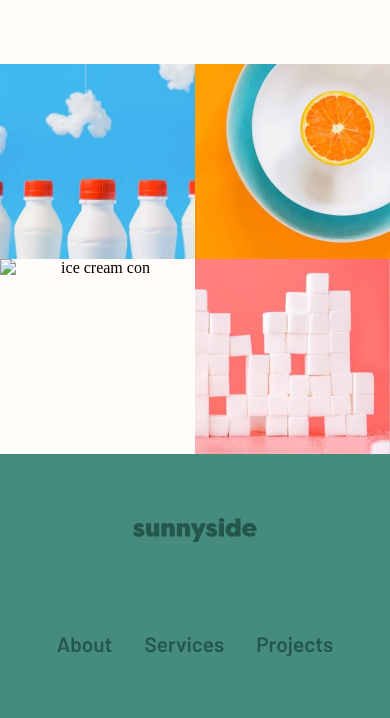
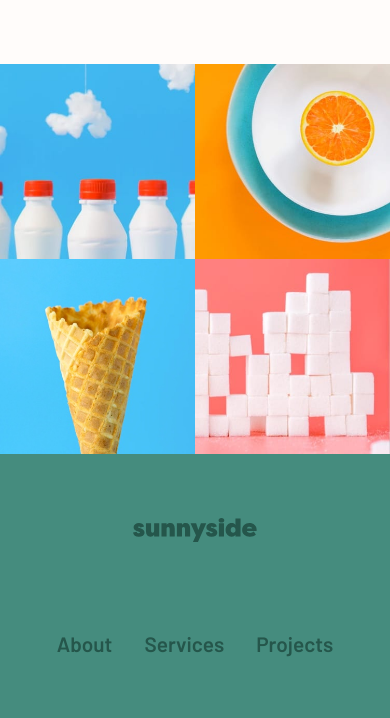
Before and after one commit to Foody2/Sunnyside-Agency-LP, a plain HTML site: page index.html in a window 390 px wide. Shown: the part 4749-5467 px from the top of the page. Drawn offline with Linux system fonts and the light colour scheme; files whose address does not match are found by name.

Commit message:
Update index.html

```diff
--- a/index.html
+++ b/index.html
@@ -186,7 +186,7 @@
         />
         <img
           class="mob"
-          src="mages/mobile/image-gallery-cone.jpg"
+          src="images/mobile/image-gallery-cone.jpg"
           alt="ice cream con"
         />
         <img
```
